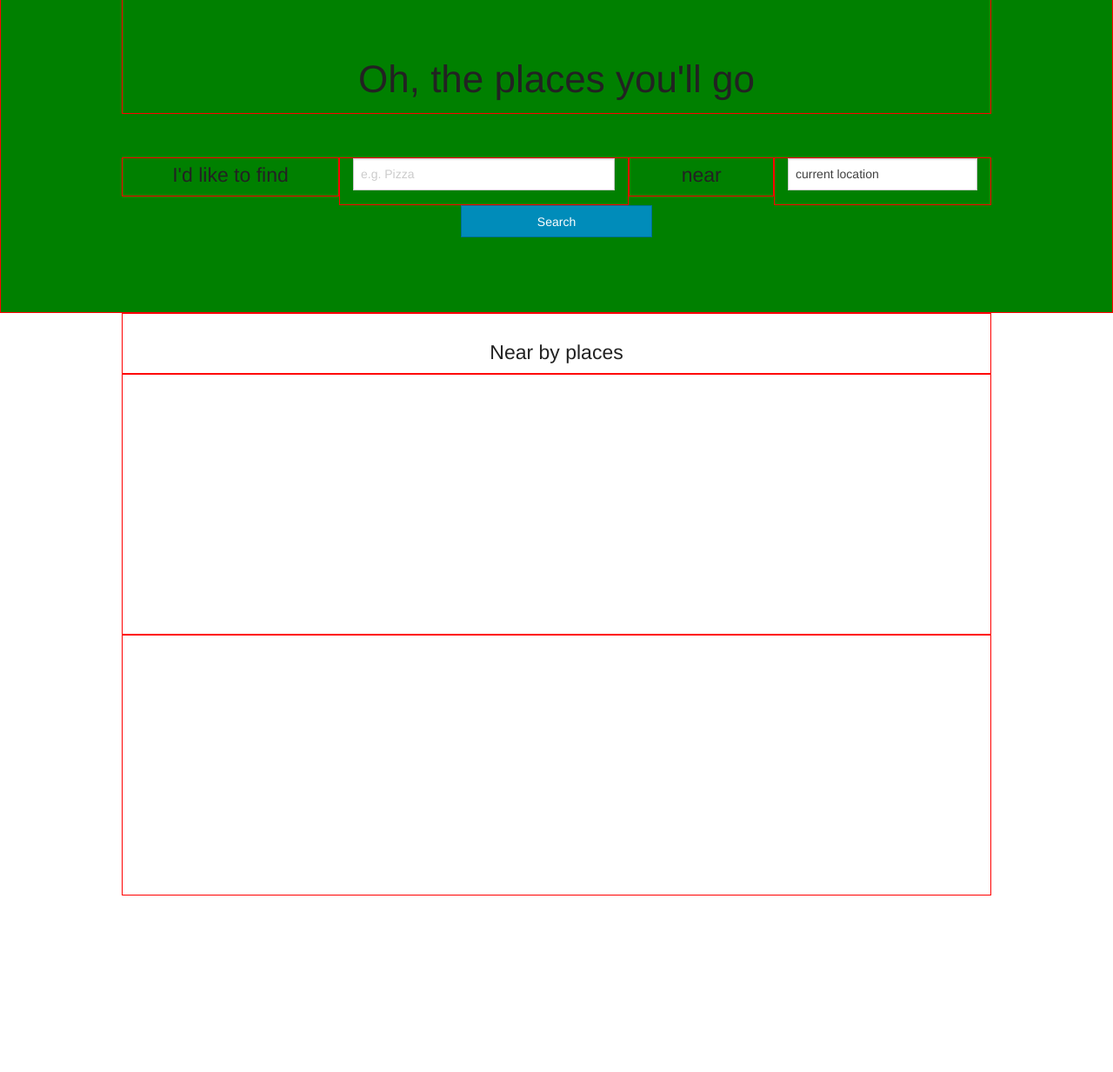
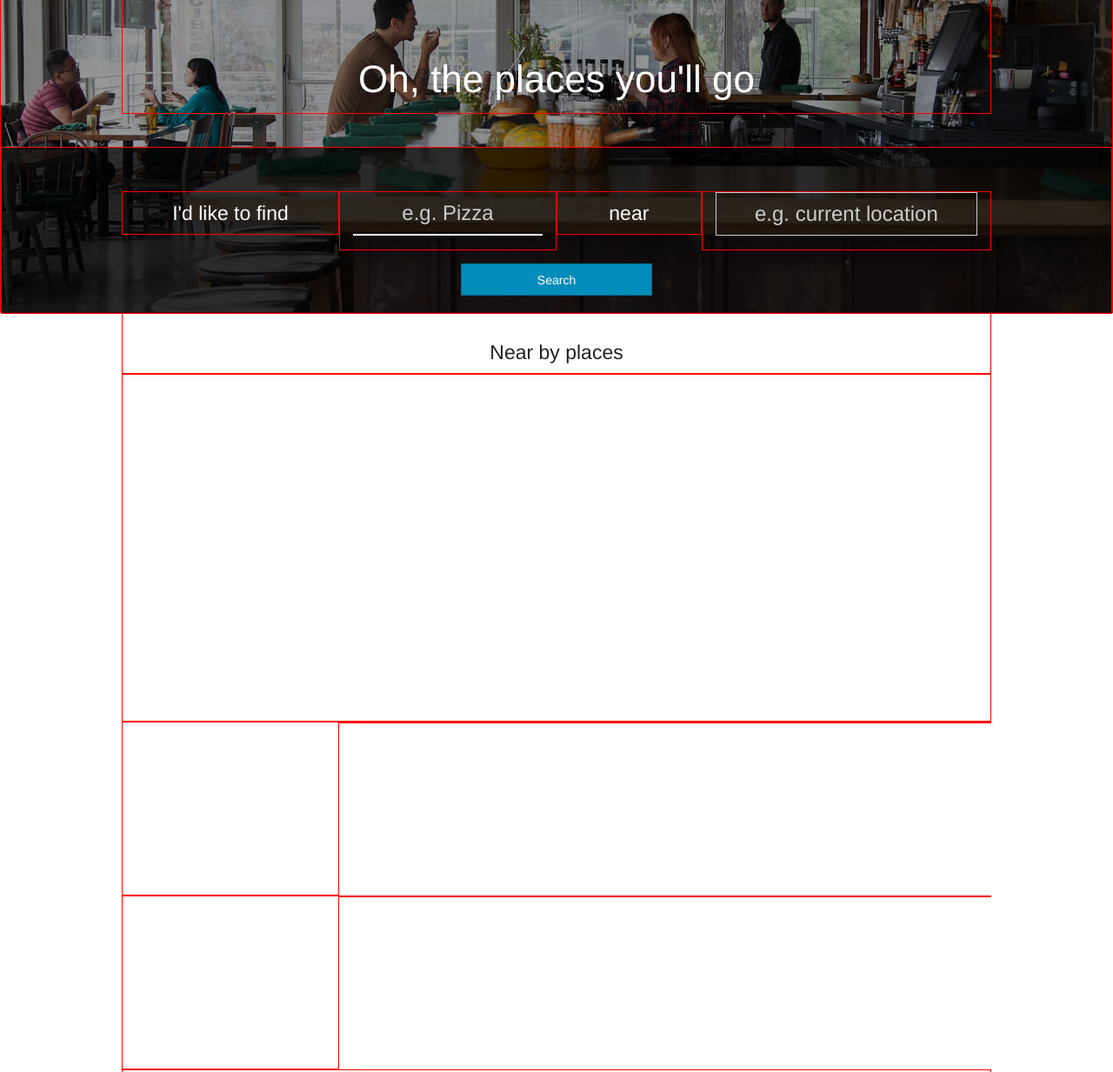
Before and after one commit to SeanSassenrath/voyager, a website: page index.html in a window 1280 px wide. Shown: the part 140-1373 px from the top of the page at 87% size. Before the commit the page ends 1170 px from the top, so only its background shows below. Drawn offline with nearby package versions, Linux system fonts and the light colour scheme; some packages are replaced by stand-ins of ours.

Commit message:
adding img files

```diff
--- a/app/controllers/places-controller.js
+++ b/app/controllers/places-controller.js
@@ -1,18 +1,25 @@
 'use strict';
 
 angular.module('placesCtrl', [])
-    .controller('PlacesCtrl', function(Places){
+    .controller('PlacesCtrl', function($scope){
 
     var ctrl = this;
 
     ctrl.newPlace = {
       activity: "",
-      location: "current location",
+      location: "",
     };
+
+    ctrl.places = ['test', 'test2']
+
+    ctrl.placesTest = function() {
+      console.log("Ctrl Places being fired", ctrl.places)
+      return ctrl.places;
+    }
 
     ctrl.submit = function(place) {
       console.log("New place = ", place.activity + " " + place.location);
-      if(place.location === "current location") {
+      if(place.location === "" || place.location === "current location") {
         ctrl.getCurrentLocation(place)
       } else {
         ctrl.getLocation(place)
@@ -26,11 +33,10 @@ angular.module('placesCtrl', [])
 
       var map = new google.maps.Map(document.getElementById('map'), {
         center: point,
-        zoom: 15
+        zoom: 14
       })
 
       var infowindow = new google.maps.InfoWindow();
-
 
       var request = {
         location: point,
@@ -43,9 +49,13 @@ angular.module('placesCtrl', [])
 
       function callback(results, status) {
         if (status === "OK") {
+          // console.log("Results Array ", results)
+          ctrl.places = results;
+          console.log('Ctrl places ', ctrl.places)
           for(var i = 0; i < results.length; i++) {
             createMarker(results[i])
-            console.log(results[i])
+            $scope.$apply();
+            // console.log(results[i])
           }
         } else {
           console.log("Status ", status)
@@ -73,7 +83,6 @@ angular.module('placesCtrl', [])
           var lng = position.coords.longitude;
           console.log("About to pass in coords to map ", lat, lng)
           ctrl.showMap(lat, lng, place);
-          // ctrl.nearbyPlaces()
         })
       }
 
--- a/assets/src/css/common.css
+++ b/assets/src/css/common.css
@@ -2,11 +2,43 @@
 
 nav {background: none !important;}
 
-.h300 {height: 300px;}
+.h40 {height: 40px;}
+.h50 {height: 50px !important;}
+.h400 {height: 400px;}
 .h500 {height: 500px;}
 
-.bgc-green {background-color: green;}
+.bgc-white {background-color: white;}
+.bg-none {background: none !important;}
 
+.bd-none {border: none !important;}
+.bd-bottom-white {border-bottom: 2px solid white !important;}
+
+.mt38 {margin-top: 38px !important}
+
+.pt5 {padding-top: 5px;}
+.pt15 {padding-top: 15px;}
 .pt25 {padding-top: 25px;}
 .pt50 {padding-top: 50px;}
 .pt150 {padding-top: 150px;}
+
+.pb5 {padding-bottom: 5px;}
+
+.pr5 {padding-right: 5px;}
+
+.pl10 {padding-left: 10px;}
+
+.pos-a {position: absolute;}
+
+.l-0 {left: 0;}
+
+.b-0 {bottom: 0;}
+
+.fz-1-5 { font-size: 1.5em !important; }
+
+.c-white { color: white !important; }
+
+.hero {
+  background: linear-gradient( rgba(0, 0, 0, 0.4), rgba(0, 0, 0, 0.4) ), url('../../../assets/src/img/place.jpg');
+  background-position: center;
+  background-size: cover;
+}
--- a/index.html
+++ b/index.html
@@ -10,7 +10,7 @@
 
   <head>
 
-    <div class="h500 bgc-green debug">
+    <div class="h500 hero debug">
       <nav class="top-bar debug">
         <ul class="title-area">
           <li class="name">
@@ -21,30 +21,32 @@
 
       <div class="row">
         <div class="small-12 text-center columns pt150 debug">
-          <h1>Oh, the places you'll go</h1>
+          <h1 class="c-white">Oh, the places you'll go</h1>
         </div>
       </div>
+      <div class="debug mt38" style="background-color: rgba(0, 0, 0, .7)">
         <form name="place.userForm" ng-submit="place.submit(place.newPlace)">
           <div class="row pt50">
-          <div class="small-12 medium-3 text-center columns debug">
-            <h4>I'd like to find</h4>
+            <div class="small-12 medium-3 text-center columns pt5 debug">
+              <h4 class="c-white">I'd like to find</h4>
+            </div>
+            <div class="small-12 medium-3 columns debug">
+              <input type="text" placeholder="e.g. Pizza" class="text-center c-white bg-none bd-none bd-bottom-white fz-1-5 h50" ng-model="place.newPlace.activity" required="true">
+            </div>
+            <div class="small-12 medium-2 text-center columns pt5 debug">
+              <h4 class="c-white">near</h4>
             </div>
             <div class="small-12 medium-4 columns debug">
-            <input type="text" placeholder="e.g. Pizza" ng-model="place.newPlace.activity" required="true">
-          </div>
-          <div class="small-12 medium-2 text-center columns debug">
-            <h4>near </h4>
-          </div>
-          <div class="small-12 medium-3 columns debug">
-            <input type="text" value="current location" ng-model="place.newPlace.location">
+              <input type="text" placeholder="e.g. current location" class="text-center c-white bg-none b-none b-bottom-white fz-1-5 h50" ng-model="place.newPlace.location">
             </div>
           </div>
           <div class="row">
-          <div class='small-6 medium-3 small-centered columns'>
+            <div class='small-6 medium-3 small-centered columns pt15'>
               <button class="button postfix" type="submit">Search</button>
             </div>
           </div>
         </form>
+      </div>
     </div>
 
   </head>
@@ -57,8 +59,18 @@
       </div>
     </div>
     <div class="row">
-      <div id="map" class="small-12 columns h300 debug">
+      <div id="map" class="small-12 columns h400 debug">
       </div>
+    </div>
+
+    <div class="row" ng-model="place.places" ng-repeat="x in place.places">
+      <div style="height: 200px; background-positioin: center; background-size: cover; background-image: url('{{x.photos[0].getUrl({maxWidth: 200})}}')" class="small-3 columns debug">
+        <img class="bgc-white h40 pt5 pr5 pb5 pl30 p-a l-0 b-0" src="{{x.icon}}"/>
+      </div>
+      <div class="small-9 columns debug">
+
+      </div>
+      <h4>{{x.name}}</h4>
     </div>
 
   </main>
@@ -66,7 +78,7 @@
 
   <footer>
     <div class="row">
-      <div class="small-12 columns h300 debug">
+      <div class="small-12 columns h400 debug">
       </div>
     </div>
   </footer>
```
Also changed, not shown: assets/public/css/styles.css, assets/public/img/place.jpg (added). Lines whose indentation alone changed are shown as unchanged.
